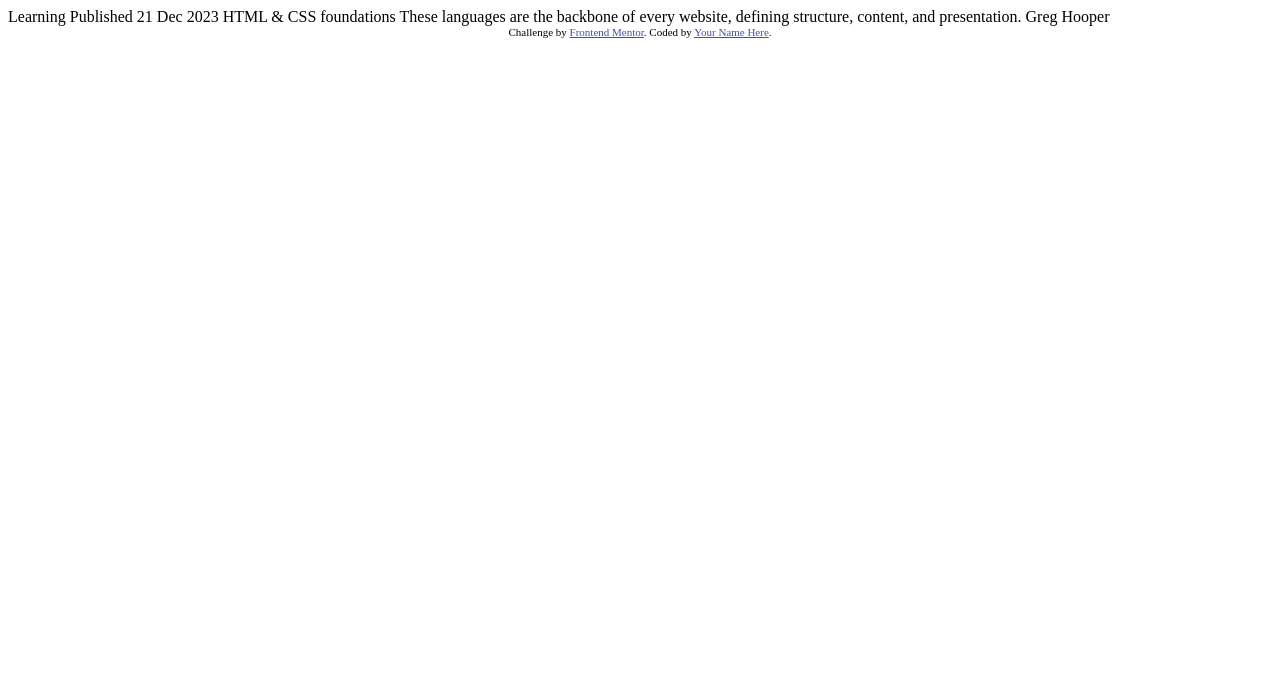
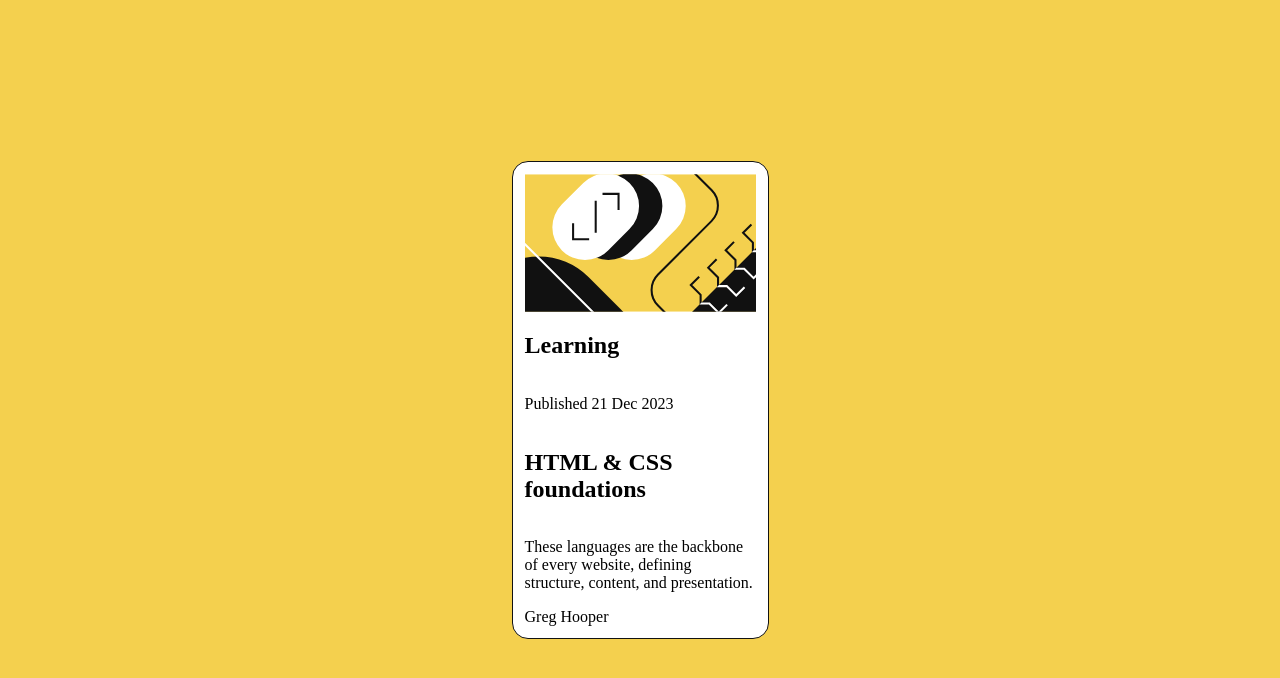
Before and after one commit to telsabate-hub/blog-preview-card-main, a plain HTML site: page index.html in a window 1280 px wide. Drawn offline with Linux system fonts and the light colour scheme.

Commit message:
Coded HTML and some styles.

```diff
--- a/index.html
+++ b/index.html
@@ -5,30 +5,23 @@
   <meta name="viewport" content="width=device-width, initial-scale=1.0"> <!-- displays site properly based on user's device -->
 
   <link rel="icon" type="image/png" sizes="32x32" href="./assets/images/favicon-32x32.png">
+  <link rel="stylesheet" href="./styles.css">
 
   <title>Frontend Mentor | Blog preview card</title>
 
-  <!-- Feel free to remove these styles or customise in your own stylesheet 👍 -->
-  <style>
-    .attribution { font-size: 11px; text-align: center; }
-    .attribution a { color: hsl(228, 45%, 44%); }
-  </style>
 </head>
 <body>
-
-  Learning
-
-  Published 21 Dec 2023
-
-  HTML & CSS foundations
-
-  These languages are the backbone of every website, defining structure, content, and presentation.
-
-  Greg Hooper
-
-  <div class="attribution">
-    Challenge by <a href="https://www.frontendmentor.io?ref=challenge" target="_blank">Frontend Mentor</a>.
-    Coded by <a href="#">Your Name Here</a>.
-  </div>
+  <main>
+    <header></header>
+    <article>
+      <img src="./assets/images/illustration-article.svg" />
+      <h2>Learning</h2>
+      <p>Published 21 Dec 2023</p>
+      <h1>HTML & CSS foundations</h1>
+      <p>These languages are the backbone of every website, defining structure, content, and presentation.</p>
+      <div>Greg Hooper</div>
+    </article>
+    <footer></footer>
+  </main>
 </body>
 </html>
--- /dev/null
+++ b/styles.css
@@ -0,0 +1,22 @@
+body {
+    background-color: hsl(47, 88%, 63%);
+    margin: 0;
+    display: flex;
+    flex-direction: column;
+    justify-content: center;
+    height: 100vh;
+    font-size: 16px;
+}
+
+article {
+    background-color: hsl(0, 0%, 100%);
+    max-width: max-content;
+    display: flex;
+    flex-direction: column;
+    justify-content: space-evenly;
+    width: 231px;
+    margin: auto;
+    padding: .75em;
+    border-radius: 1em;
+    border: 1px solid hsl(0, 0%, 7%);
+}
```
